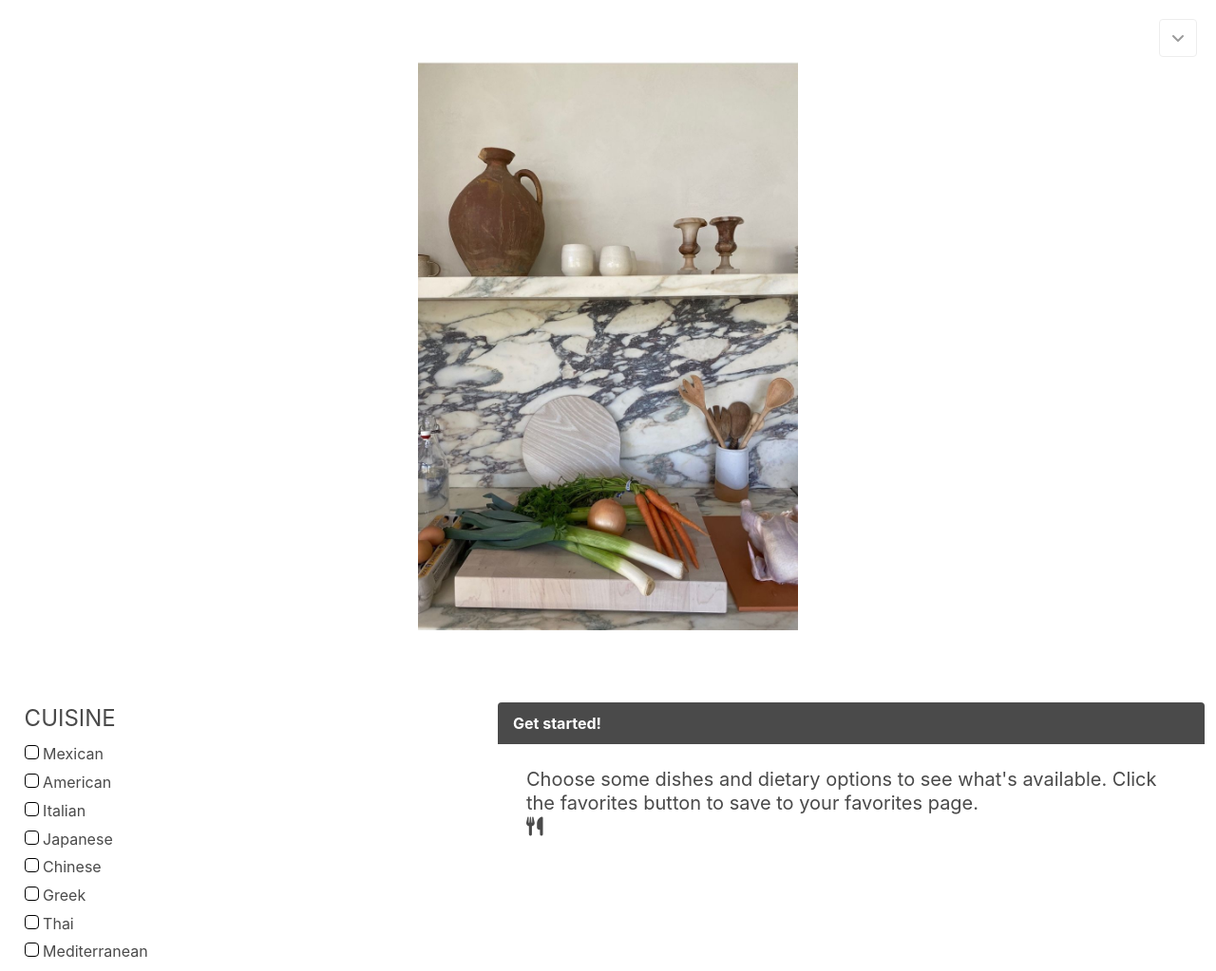
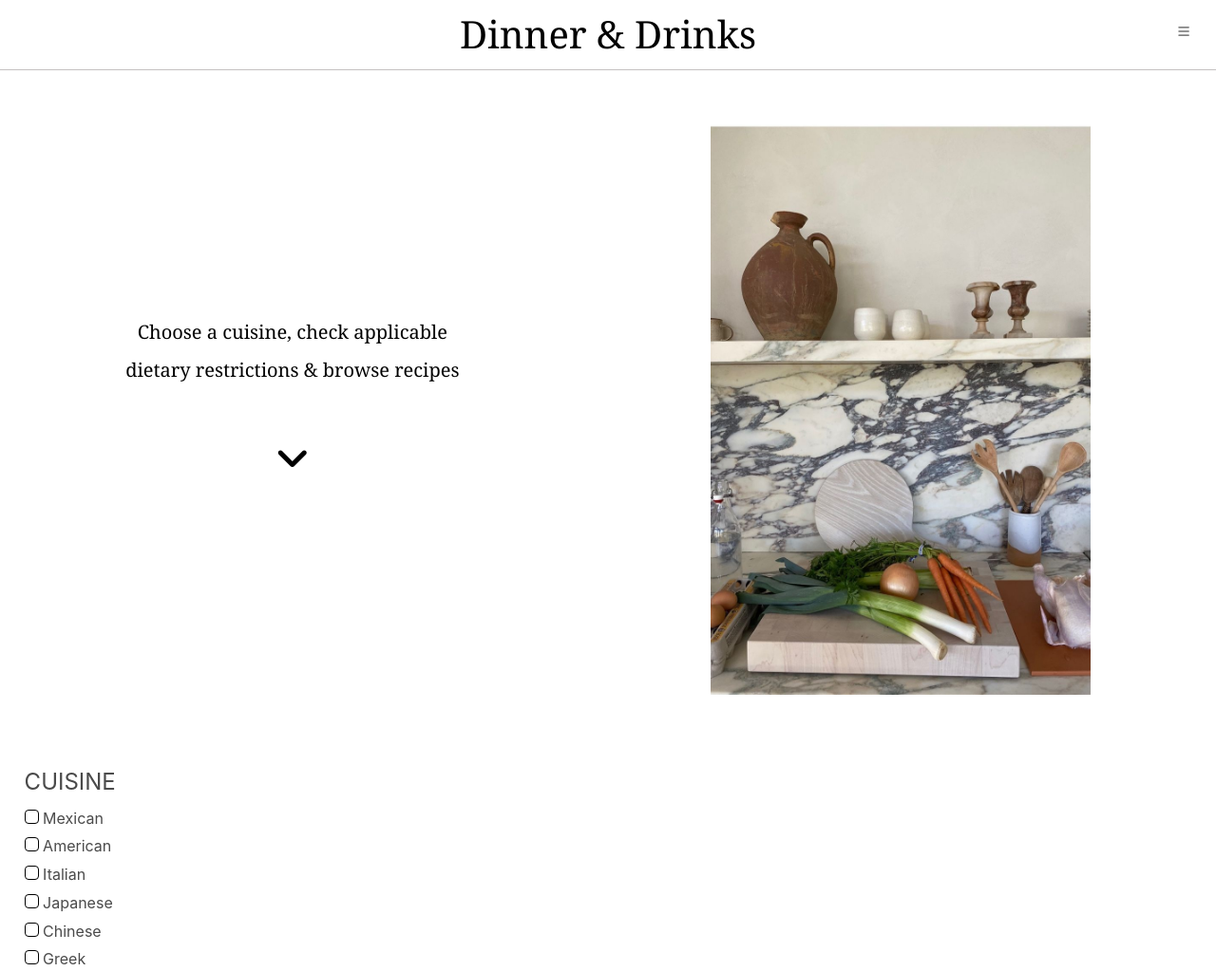
Before and after one commit to sophiehomer/dinner-drinks, a plain HTML site: page food/foodIndex.html in a window 1280 px wide. Shown: the top 1023 px of the page at 95% size. Drawn offline with nearby package versions, Linux system fonts and the light colour scheme.

Commit message:
made style changes to foodindex

```diff
--- a/food/food.css
+++ b/food/food.css
@@ -6,12 +6,41 @@ body {
   font-family: sans-serif;
 }
 /* ------------- HEADER/ NAV ------------- */
-
 header {
-  padding-top: 5%;
-  padding-bottom: 5%;
+  /* padding-top: 5%;
+  padding-bottom: 5%; */
   /* background-color: orange; */
   width: 100%;
+}
+
+.pageTitle {
+  text-align: center;
+  padding-top: .5%;
+  padding-bottom: .5%;
+  font-size: 40px;
+  font-family: georgia, arial, helvetica;
+  color: black;
+  border-bottom: 1px solid rgb(196, 193, 193);
+}
+
+.foodIndexStart {
+  display: flex;
+  justify-content: space-around;
+  padding-bottom: 5%;
+}
+
+.entryText{
+  font-family: georgia;
+  text-align: center;
+  line-height: 2.0;
+  padding-top: 20%;
+  font-size: 20px;
+  color: black;
+}
+
+.downArrow {
+  padding-top: 15%;
+  height: 300px;
 }
 
 #foodImg {
@@ -19,6 +48,7 @@ header {
   justify-content: center;
 }
 .foodImg {
+  padding-top: 4.5%;
   width: 400px;
 }
 
@@ -54,6 +84,8 @@ header nav a {
 
 .navButton {
   opacity: .5;
+  border: none;
+  background-color: white;
 }
 
 .is-hoverable .navbar-item:hover {
@@ -61,6 +93,10 @@ header nav a {
 }
 
 /* --------------- CHECKBOX ---------------  */
+
+.container {
+  padding-bottom: 10%;
+}
 .checkbox {
  padding-top: 2%
 }
@@ -108,6 +144,11 @@ header nav a {
   padding-left: 5%;
 }
 
+.cuisineOptions {
+  display: flex;
+  flex-direction: column;
+}
+
 
 main {
   display: flex;
@@ -119,6 +160,10 @@ main {
 /* #results {
   padding-top: 20%;
 } */
+
+.message-header {
+  background-color: white !important;
+}
 
 /* --------------- FOOTER ---------------  */
 
--- a/food/foodIndex.html
+++ b/food/foodIndex.html
@@ -12,15 +12,22 @@
 <body>
      <!-- Navigation -->
      <header>
-        <div id="foodImg">
+         <h1 class="pageTitle">Dinner & Drinks</h1>
+        <div class="foodIndexStart">
+            <h2 class="entryText">
+                Choose a cuisine, check applicable <br>
+                dietary restrictions & browse recipes<br>
+                <i class="downArrow fa-solid fa-angle-down fa-2x"></i>
+            </h2>
             <img src="../assets/images/food1.jpeg" class="foodImg" alt="foodImg">
         </div>
+
         <nav>
             <div class="dropdown is-right is-hoverable">
                 <div class="dropdown-trigger">
-                    <button class="button navButton" aria-haspopup="true" aria-controls="dropdown-menu4">
+                    <button class="navButton" aria-haspopup="true" aria-controls="dropdown-menu4">
                         <span class="icon is-small">
-                            <i class="fas fa-angle-down" aria-hidden="true"></i>
+                            <i class="fa-solid fa-bars"></i>
                         </span>
                     </button>
                 </div>
@@ -43,14 +50,14 @@
  <!-- Main Form -->
  <main>
  <section class="container">
-
-    <div id="form">
+  <div id="form">
       <div class="options-container">
-        <form action="#">
-          <div class="foodOptions">
-              <h2 class="is-size-6-mobile is-size-4 form-title">
+            <form action="#">
+         <div class="foodOptions">
+             <div class="cuisineOptions">
+              <h3 class="is-size-6-mobile is-size-4 form-title">
                  CUISINE
-              </h2>
+              </h3>
               <label class="checkbox">
                  <input type="checkbox" class="cuisine" id="mexican" value="mexican">
                     <span class="allOptions">Mexican </span>
@@ -83,6 +90,8 @@
                  <input type="checkbox" class="cuisine" id="mediterranean" value="mediterranean">
                  Mediterranean
               </label>
+              <div class="lifestyleOptions">
+              </div>
               <h2 class="is-size-6-mobile is-size-4 form-title pt-3">LIFESTYLE</h2>
               <label class="checkbox">
                   <input type="checkbox" class="lifestyle" id="ketogenic" value="ketogenic">
@@ -109,23 +118,20 @@
                       value="glutenFree">
                   Gluten Free
               </label>
+              </div>
             <!-- display the results as cards -->
         </div>
+    </div>
+    </div>
         <button type="submit" class="button is-small mt-4" id="search_food">
          <h3>LET'S EAT!</h3>
      </button>
-      </section>
+</section>
+
     <article id="results" class="column is-three-fifths">
       <div class="message-header">
           <p>Get started!</p>
       </div>
-      <div class="message-body subtitle">
-          Choose some dishes and dietary options to see what's available. Click the favorites button to save
-          to your favorites page.
-          <br />
-          <i class="fa-solid fa-utensils"></i>
-      </div>
-      <!-- <div id="banner-food"></div> -->
   </article>
 </main>
 <!-- Footer -->
```
